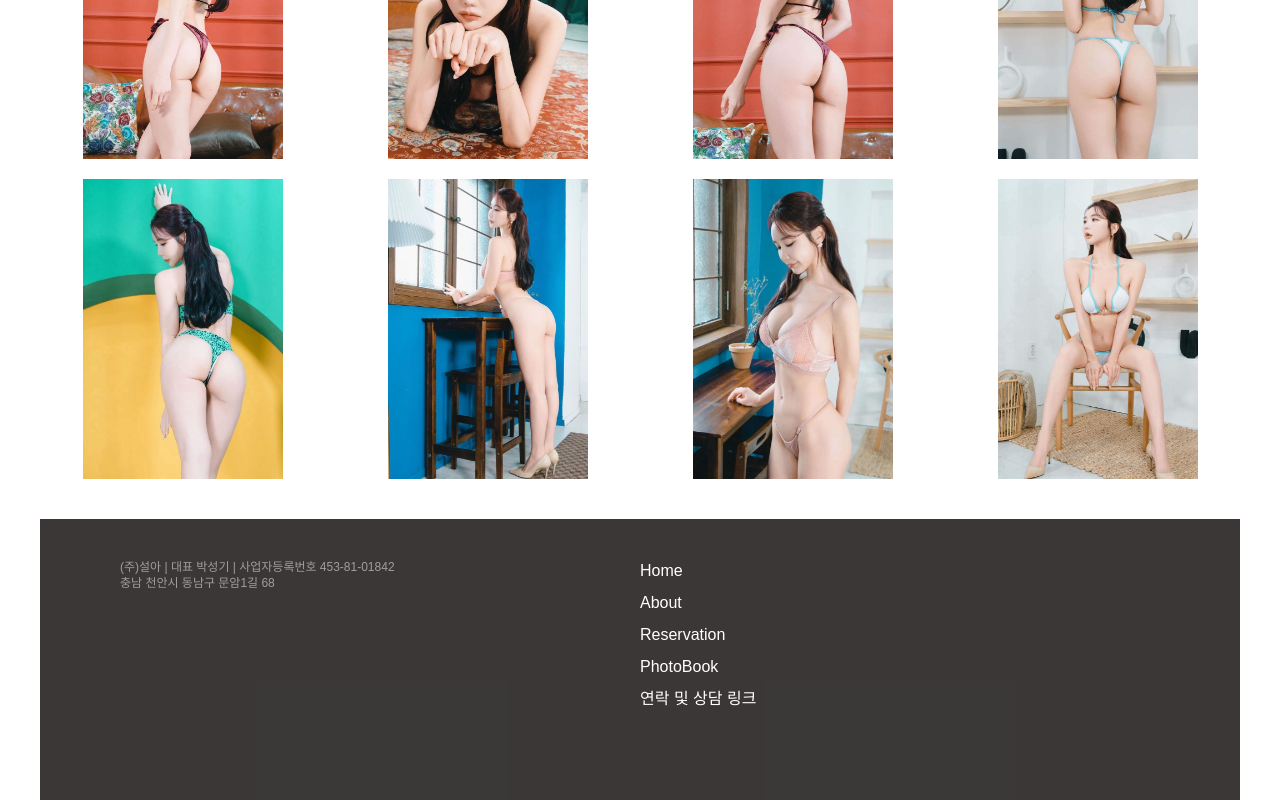
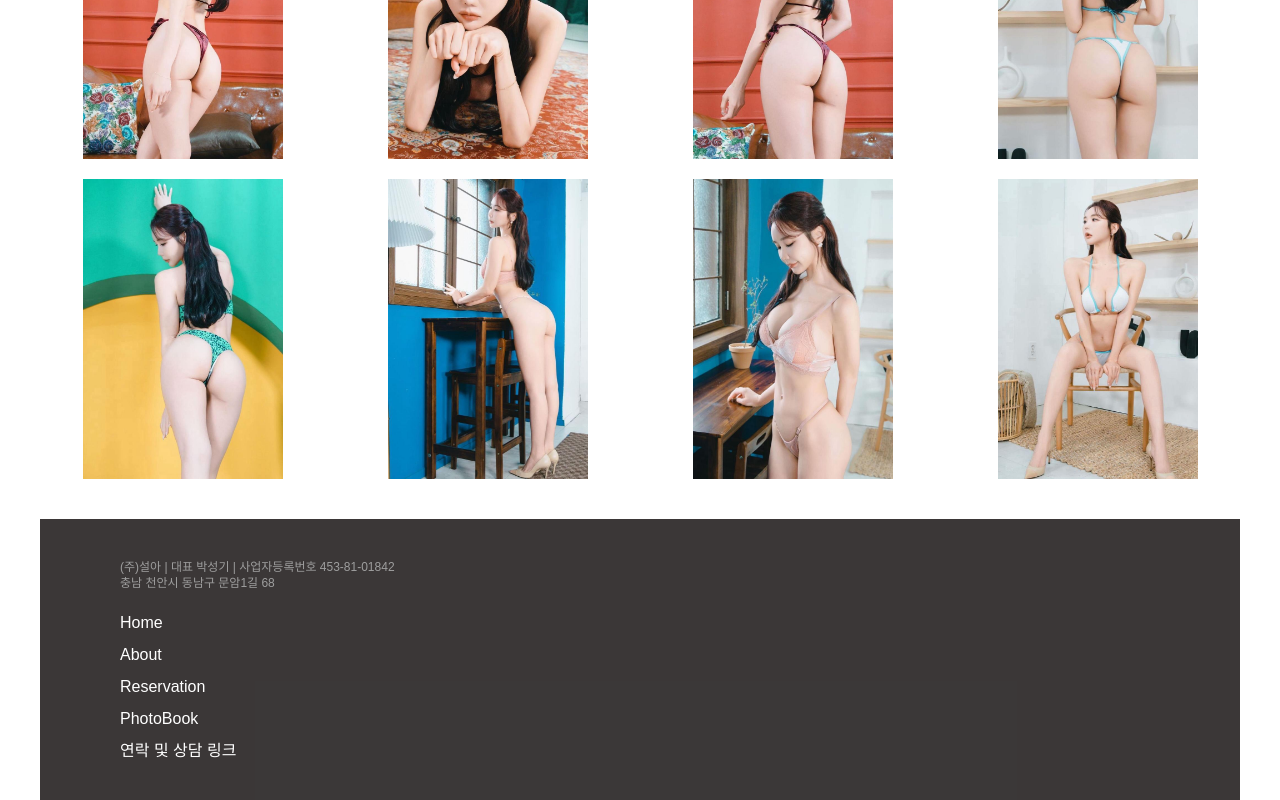
Before and after one commit to GanziMan/BodyBooker, a Next.js app: page /home in a window 1280 px wide. Shown: the part 1606-2406 px from the top of the page. Built offline with nearby package versions, Linux system fonts and the light colour scheme.

Commit message:
Fix: Footer 구조 변경

```diff
--- a/src/components/Footer.tsx
+++ b/src/components/Footer.tsx
@@ -8,7 +8,7 @@ export default function Footer() {
   const router = useRouter();
   return (
     <section className="w-full bg-[#262222E6] h-[281px] flex justify-center ">
-      <div className="text-white flex justify-between max-w-[1280px] w-full px-20 py-10">
+      <div className="text-white flex flex-col gap-5 max-w-[1280px] w-full px-20 py-10">
         <div className="text-[#9e9e9e] text-xs w-full break-keep">
           <p>(주)설아 | 대표 박성기 | 사업자등록번호 453-81-01842</p>
           <p>충남 천안시 동남구 문암1길 68 </p>
```
